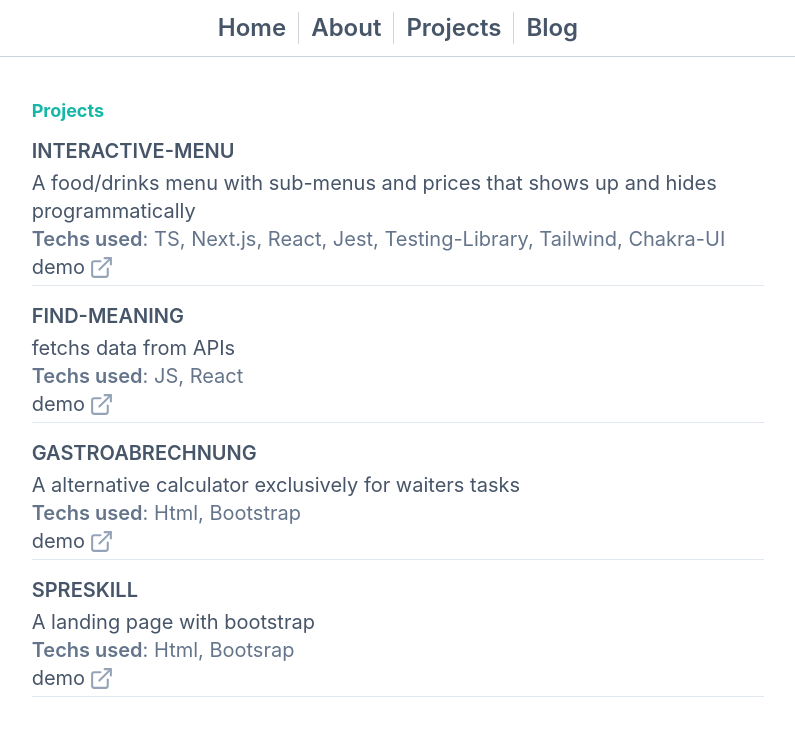
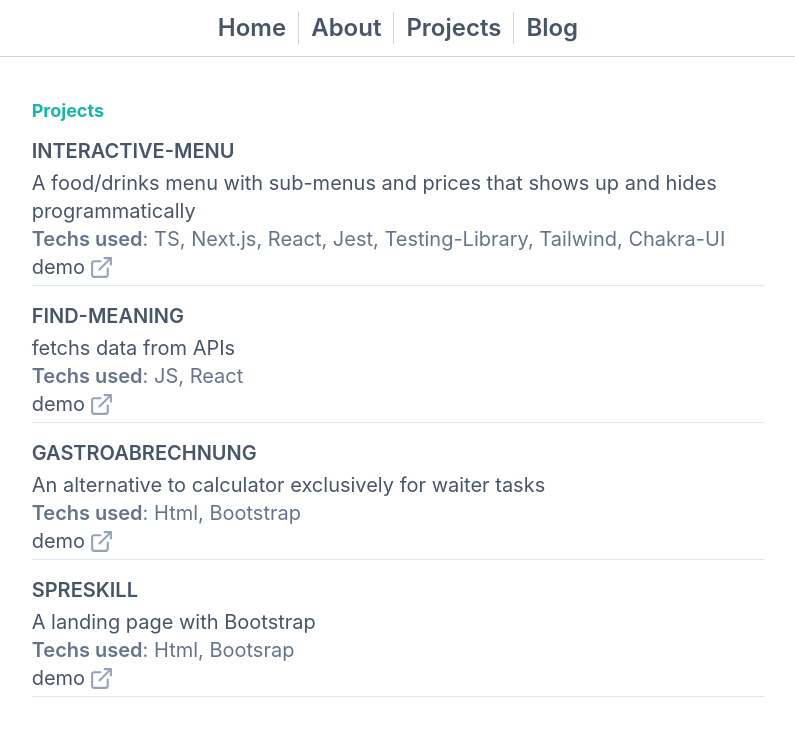
Before and after one commit to Ali-Hussein-dev/Ali-Hussein-dev, a Next.js app: page /Projects in a window 1280 px wide. Shown: the top 736 px of the page, without its empty margins (242-1037 px from the left). Built offline with nearby package versions, Linux system fonts and the light colour scheme.

Commit message:
fix (typos)

```diff
--- a/src/pages/Projects.tsx
+++ b/src/pages/Projects.tsx
@@ -19,13 +19,13 @@ const projects = [
   {
     href: 'https://gastroabrechnung.firebaseapp.com/',
     name: 'Gastroabrechnung',
-    description: 'A alternative calculator exclusively for waiters tasks',
+    description: 'An alternative to calculator exclusively for waiter tasks',
     tech: 'Html, Bootstrap',
   },
   {
     href: 'https://spreskill-app.web.app/',
     name: 'Spreskill',
-    description: 'A landing page with bootstrap',
+    description: 'A landing page with Bootstrap',
     tech: 'Html, Bootsrap',
   },
 ]
```
